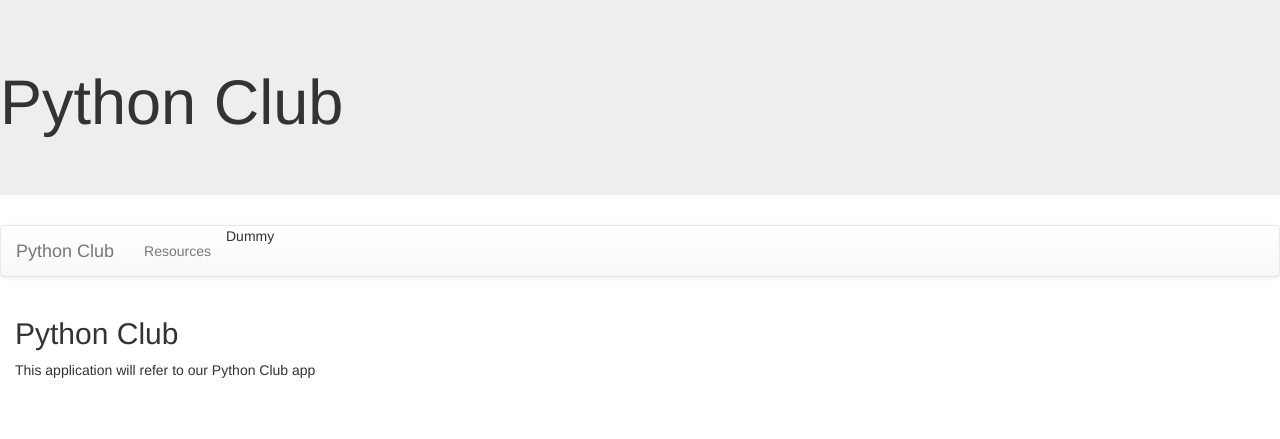
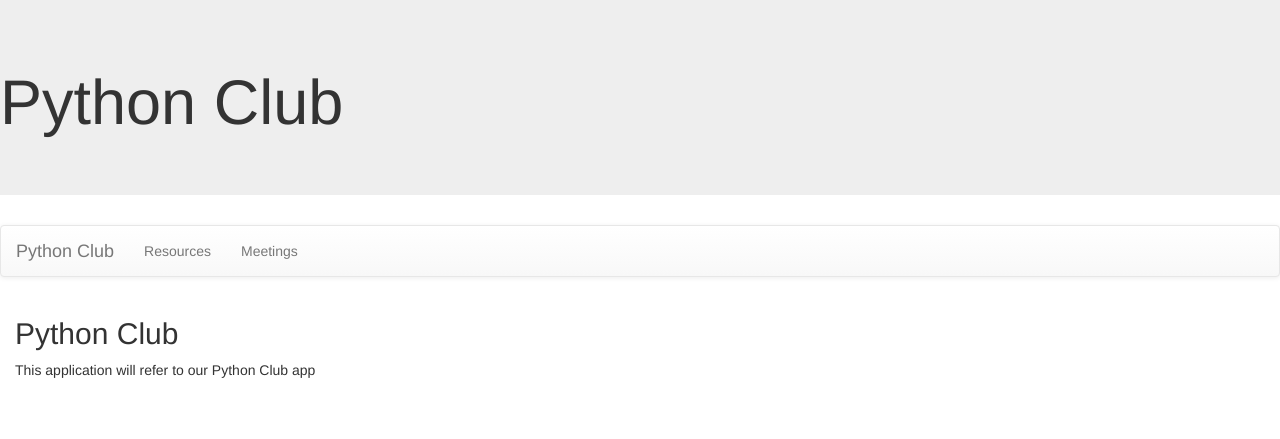
Before and after one commit to bmobito/PythonClub, a Django app: page /club/ in a window 1280 px wide. Shown: the top 439 px of the page. Run offline with Django 4.2, Linux system fonts and the light colour scheme; some libraries are stand-ins or nearby versions.

Commit message:
Add Meetings nav link to base.html

```diff
--- a/club/templates/base.html
+++ b/club/templates/base.html
@@ -17,7 +17,8 @@
 </div>
 <ul class="nav navbar-nav">
 <li><a href="{% url 'resources' %}">Resources</a></li>
-<li>Dummy</li>
+<ul class="nav navbar-nav">
+  <li><a href="{% url 'meetings' %}">Meetings</a></li>
 </ul>
 </div>
 </nav>
```
